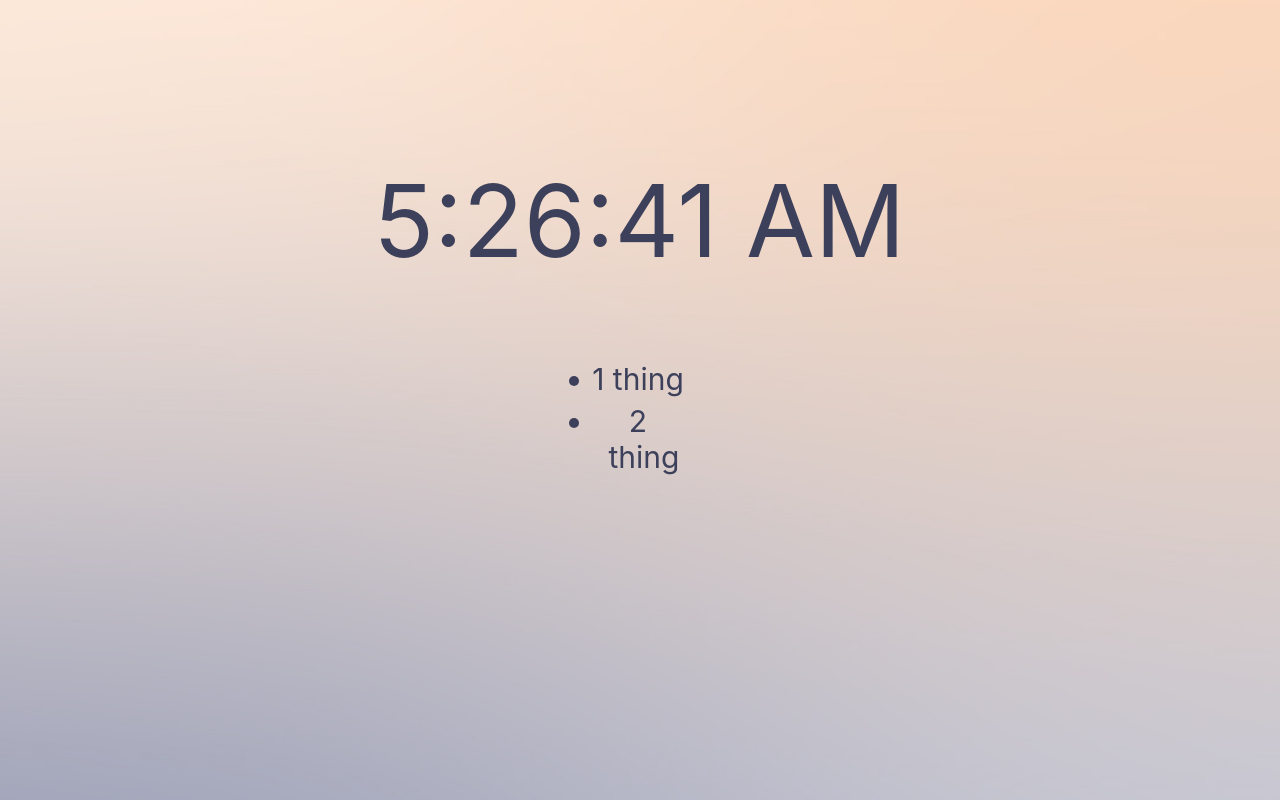
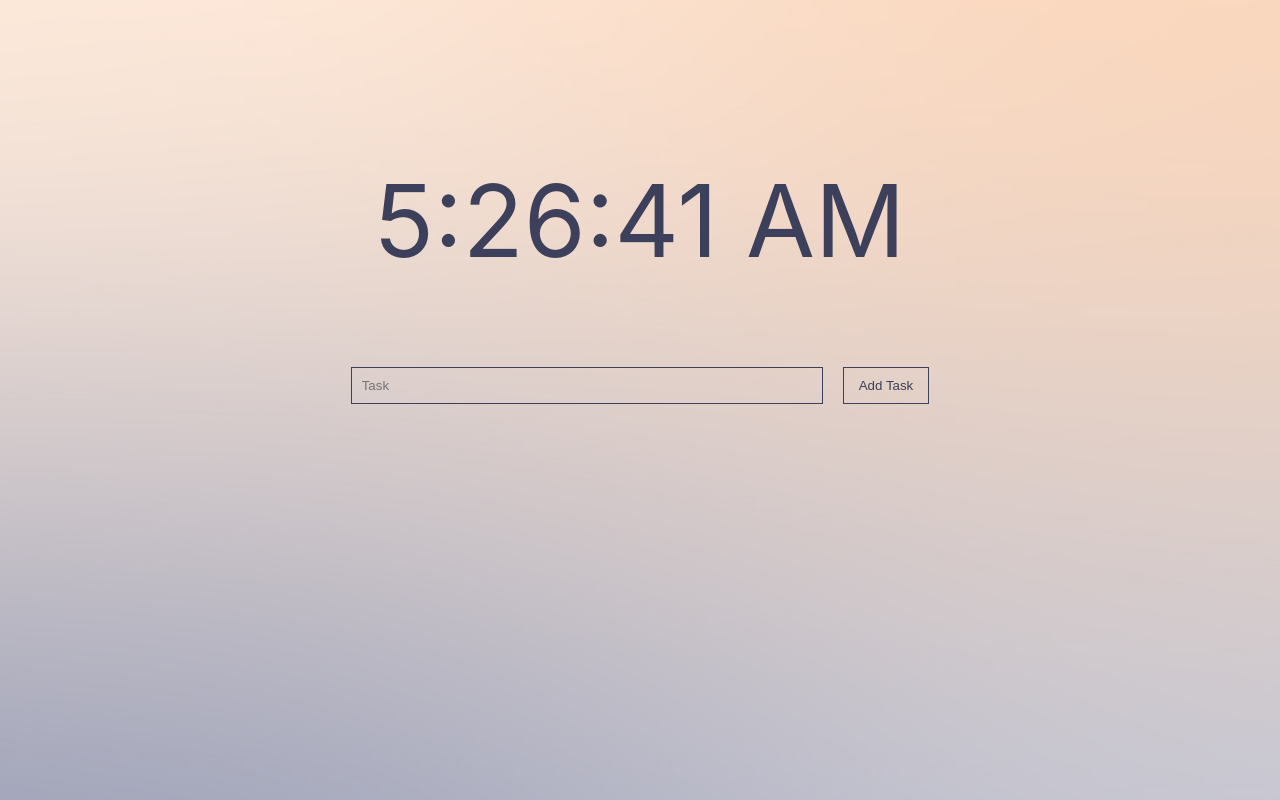
Before and after one commit to chuntul/summarized, a React (Create React App) app: page / in a window 1280 px wide. Shown: the top 800 px of the page. Built offline with nearby package versions, Linux system fonts and the light colour scheme; the HTML template or start-up script is replaced by a standard one.

Commit message:
first bits of todo

```diff
--- a/src/Clock.js
+++ b/src/Clock.js
@@ -9,7 +9,7 @@ class Clock extends Component {
 
   // update time
   componentDidMount() {
-    this.timerID = setInterval(() => this.tick(), 1000);
+    this.timerID = setInterval(this.tick.bind(this), 1000);
   }
 
   componentWillUnmount() {
--- a/src/Todo.css
+++ b/src/Todo.css
@@ -10,11 +10,35 @@ ul {
     margin:0;
     display: inline-block;
     text-align:left;
-    width: 90px;
+    width: 50vw;
 }
+
 ul li {
     padding-left:8px;
     margin-bottom:6px;
-    text-align: center;
-    text-indent: -12px;
+    text-align: left;
+    text-indent: 0px;
 }
+
+button:focus, input:focus {
+    outline:0;
+}
+
+input {
+    border:1px solid rgb(61, 64, 90);
+    background:transparent;
+    width:450px;
+    margin-right:20px;
+    padding:10px;
+}
+
+button {
+    border:1px solid rgb(61, 64, 90);
+    background:transparent;
+    color:rgb(61, 64, 90);
+    padding:10px 15px;
+}
+
+button:hover {
+    cursor:pointer;
+}
--- a/src/Todo.js
+++ b/src/Todo.js
@@ -5,10 +5,12 @@ class Todo extends Component {
   render() {
     return (
         <div className="todo">
-            <ul>
-                <li>1 thing</li>
-                <li>2 thing</li>
-            </ul>
+            <div className="container">
+                <form onSubmit={this.props.addTask}>
+                    <input placeholder="Task" />
+                    <button type="submit"> Add Task </button>
+                </form>
+            </div>
         </div>
 
     );
--- a/src/index.js
+++ b/src/index.js
@@ -9,7 +9,7 @@ import * as serviceWorker from './serviceWorker';
 ReactDOM.render(
     <div>
         <Clock/>
-        <Todo/>
+        <Todo addTask={this.addTask}/>
     </div>,
     document.getElementById('root')
 );
```
